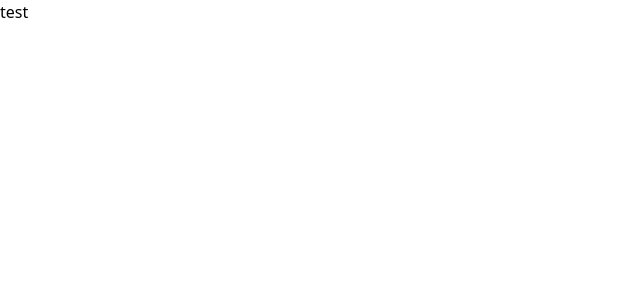
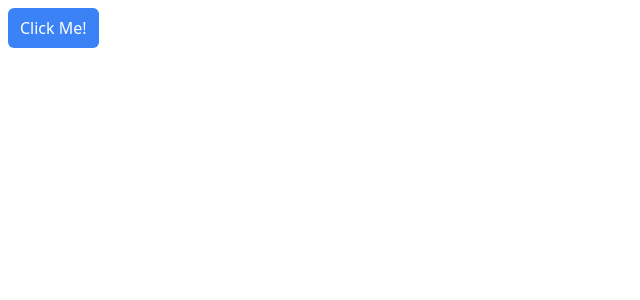
Before and after one commit to lukasbm/sandbox-web, an Angular app: page / in a window 1280 px wide. Shown: the top 300 px of the page, without its empty margins (0-640 px from the left). Built offline with nearby package versions, Linux system fonts and the light colour scheme.

Commit message:
:fire: autoformatter

```diff
--- a/package.json
+++ b/package.json
@@ -34,6 +34,7 @@
     "karma-coverage": "~2.1.0",
     "karma-jasmine": "~4.0.0",
     "karma-jasmine-html-reporter": "~1.7.0",
+    "prettier": "^2.5.1",
     "tailwindcss": "^2.2.19",
     "typescript": "~4.5.2"
   }
--- a/src/app/app.component.html
+++ b/src/app/app.component.html
@@ -1 +1,5 @@
-<div class="container mx-auto">test</div>
+<button
+	class="py-2 px-3 m-2 bg-blue-500 hover:bg-nav-hover-blue rounded-md text-white"
+>
+	Click Me!
+</button>
```
Also changed, not shown: 2 other files (tests, documents, lock files or other folders).
